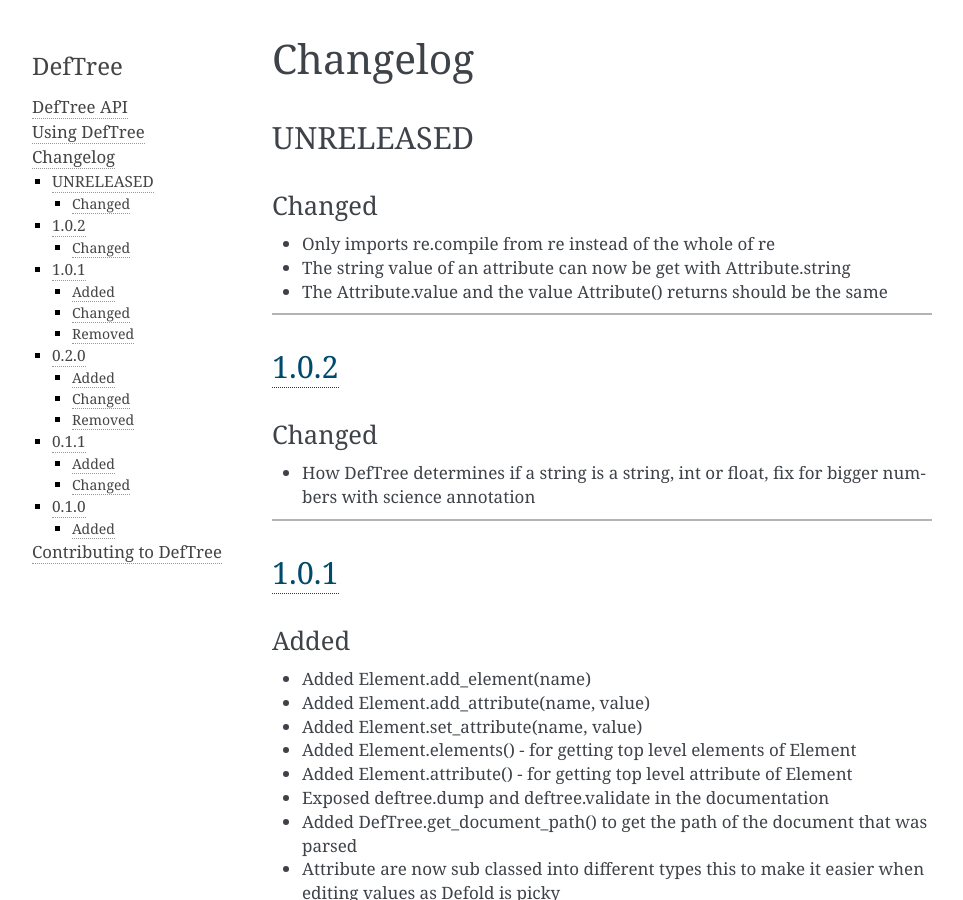
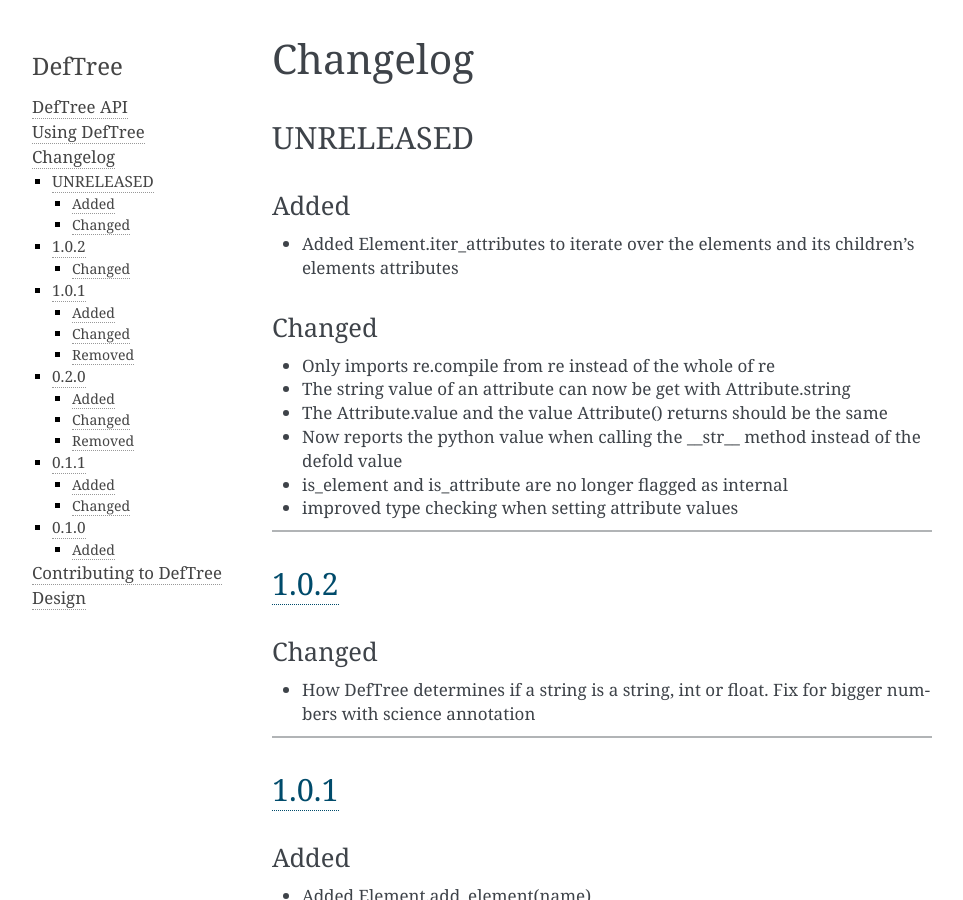
Before and after one commit to Jerakin/DefTree, a Sphinx documentation site: the page built from doc/source/changelog_link.rst, in a window 1280 px wide and 900 px high. Shown: the whole window, without its empty margins (148-1111 px from the left). Built offline with Sphinx 7.4.7, drawn with Linux system fonts in a browser that asks for light colours.

Commit message:
Added some documentation
Documentation to clarify why values look different when working on them in deftree and when serialized

```diff
--- a/CHANGELOG.rst
+++ b/CHANGELOG.rst
@@ -1,11 +1,18 @@
 ------------------------------------------------------------------------------------------
 UNRELEASED
 ------------------------------------------------------------------------------------------
+Added
+=====
+- Added Element.iter_attributes to iterate over the elements and its children's elements attributes
+
 Changed
 =======
 - Only imports re.compile from re instead of the whole of re
 - The string value of an attribute can now be get with Attribute.string
 - The Attribute.value and the value Attribute() returns should be the same
+- Now reports the python value when calling the __str__ method instead of the defold value
+- is_element and is_attribute are no longer flagged as internal
+- improved type checking when setting attribute values
 
 ....
 
@@ -14,7 +21,7 @@
 ------------------------------------------------------------------------------------------
 Changed
 =======
-- How DefTree determines if a string is a string, int or float, fix for bigger numbers with science annotation
+- How DefTree determines if a string is a string, int or float. Fix for bigger numbers with science annotation
 
 ....
 
--- a/doc/source/index.rst
+++ b/doc/source/index.rst
@@ -10,6 +10,7 @@
    using
    changelog_link
    contributing
+   design
 
 DefTree |version|
 =================
```
Also changed, not shown: doc/source/design.rst (added, +62 -0 lines).
